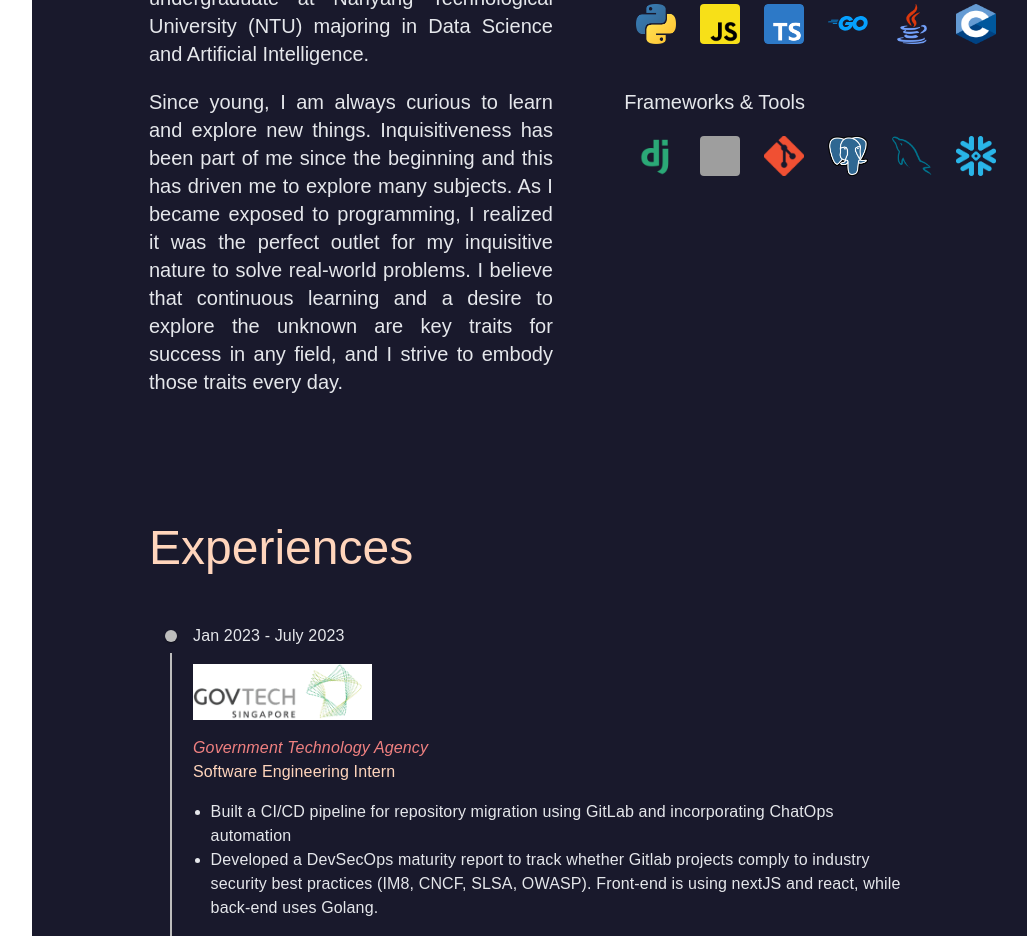
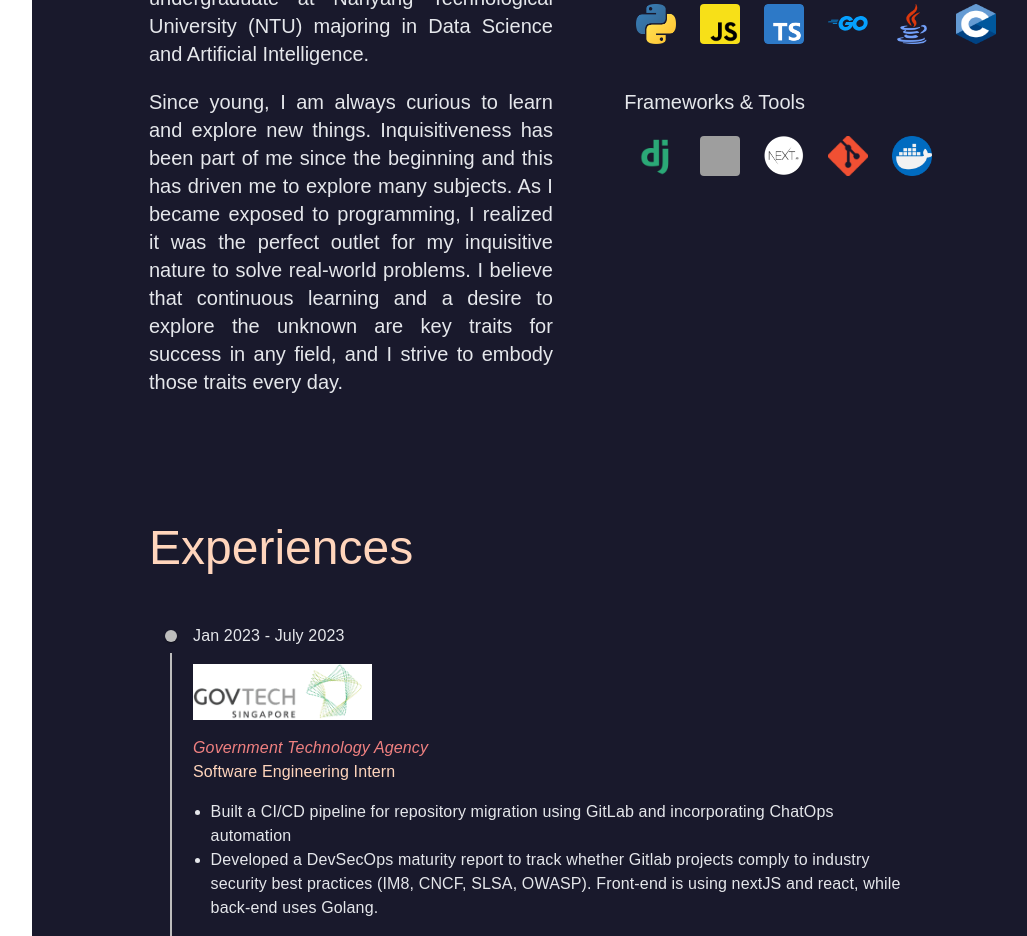
Before and after one commit to yequan99/yequan99.github.io, a React (Create React App) app: page / in a window 1280 px wide. Shown: the part 1020-1956 px from the top of the page, without its empty margins (75-1102 px from the left). Built offline with nearby package versions, Linux system fonts and the light colour scheme; grey boxes are pictures that could not be loaded; a web font is replaced by a local one.

Commit message:
Update skills

```diff
--- a/src/assets/logos.js
+++ b/src/assets/logos.js
@@ -19,6 +19,7 @@ import nodejsLogo from './logos/nodejs.png';
 import typescriptLogo from './logos/typescript.png';
 import nextjsLogo from './logos/nextjs.png';
 import goLogo from './logos/go.svg';
+import dockerLogo from './logos/docker.png';
 
 export const django = { names: "Django", img: djangoLogo };
 export const matplotlib = { names: "Matplotlib", img: matplotlibLogo };
@@ -41,3 +42,4 @@ export const nodejs = { names: "NodeJS", img: nodejsLogo};
 export const typescript = { names: "Typescript", img: typescriptLogo};
 export const nextjs = { names: "Next.js", img: nextjsLogo};
 export const go = { names: "Golang", img: goLogo};
+export const docker = { names: "Docker", img: dockerLogo};
--- a/src/components/About.js
+++ b/src/components/About.js
@@ -1,10 +1,10 @@
 import Logo from './Logo.js';
-import { python, javascript, typescript, java, c, django, react, snowflake, mysql, git, psql, go } from '../assets/logos.js';
+import { python, javascript, typescript, java, c, django, react, git, go, nextjs, docker } from '../assets/logos.js';
 
 export default function About() {
 
     const languages = [python, javascript, typescript, go, java, c]
-    const framework = [django, react, git, psql, mysql, snowflake]
+    const framework = [django, react, nextjs, git, docker]
 
     return(
         <div className="flex flex-col w-full h-fit pl-[10%] py-10 lg:flex-row">
```
Also changed, not shown: src/assets/logos/docker.png (added).
